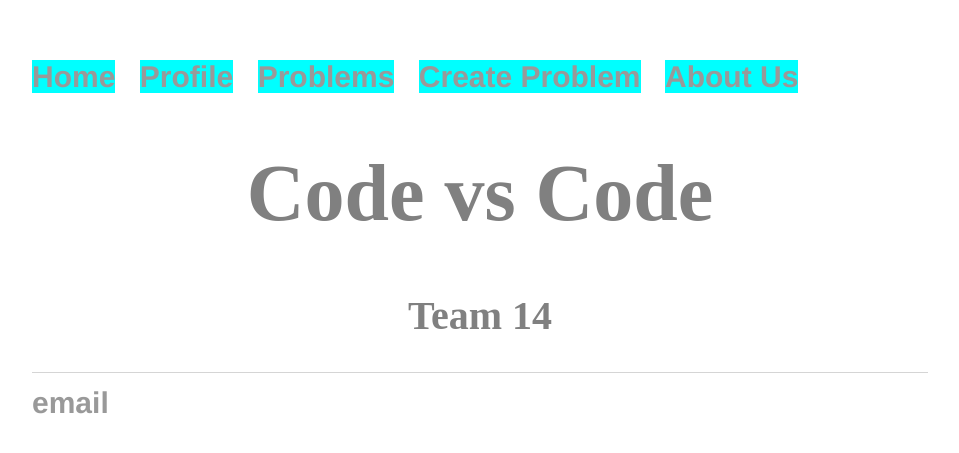
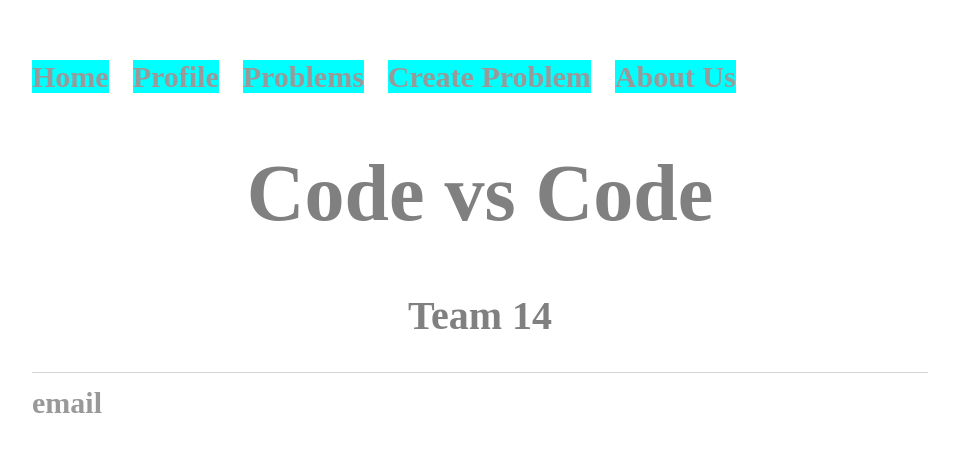
Before and after one commit to rramakrishnan246/rramakrishnan246.github.io, a Jekyll site: the page built from index.html, in a window 1280 px wide. Shown: the top 453 px of the page, without its empty margins (160-1119 px from the left). Built offline with Jekyll 4.4.1, drawn with Linux system fonts in a browser that asks for light colours.

Commit message:
Update main.css

```diff
--- a/css/main.css
+++ b/css/main.css
@@ -3,11 +3,11 @@ body {
     width: 70%;
 }
 nav ul, footer ul {
-    font-family:'Helvetica', 'Arial', 'Sans-Serif';
     padding: 0px;
     list-style: none;
     font-weight: bold;
 }
+
 nav ul li, footer ul li {
     display: inline;
     font-size: 30px;
@@ -17,6 +17,7 @@ nav ul li, footer ul li {
 nav ul li {
     background-color: aqua;
     color: yellow;
+    font-family: cursive;
 }
 a {
     text-decoration: none;
```
